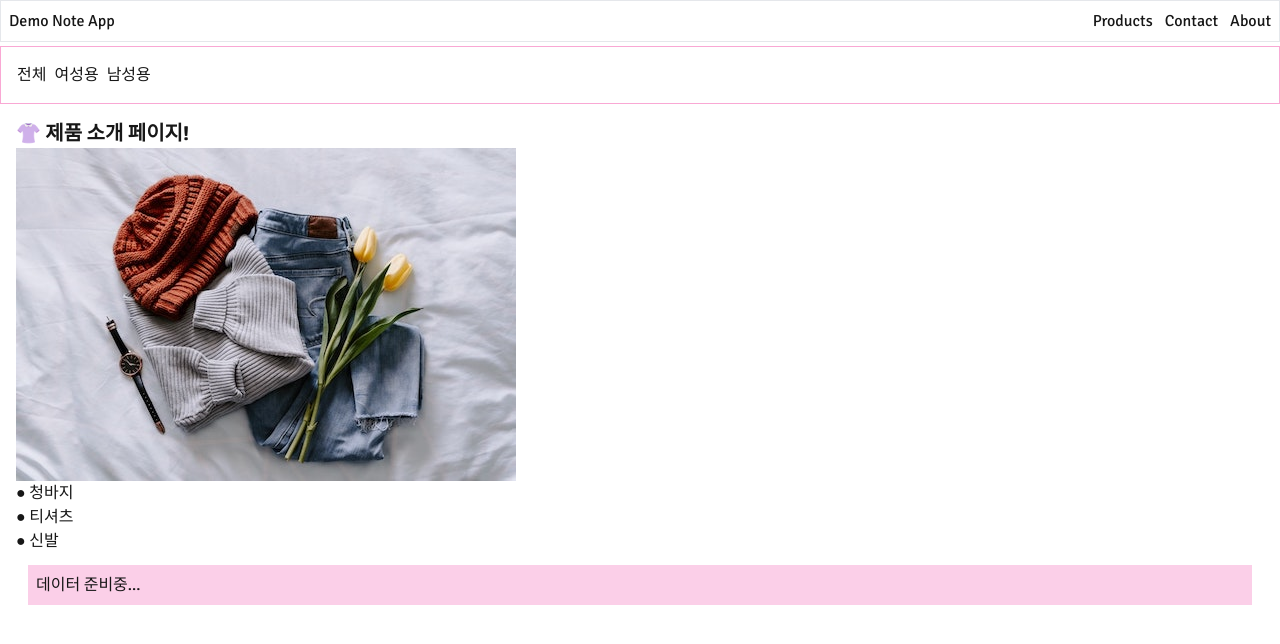
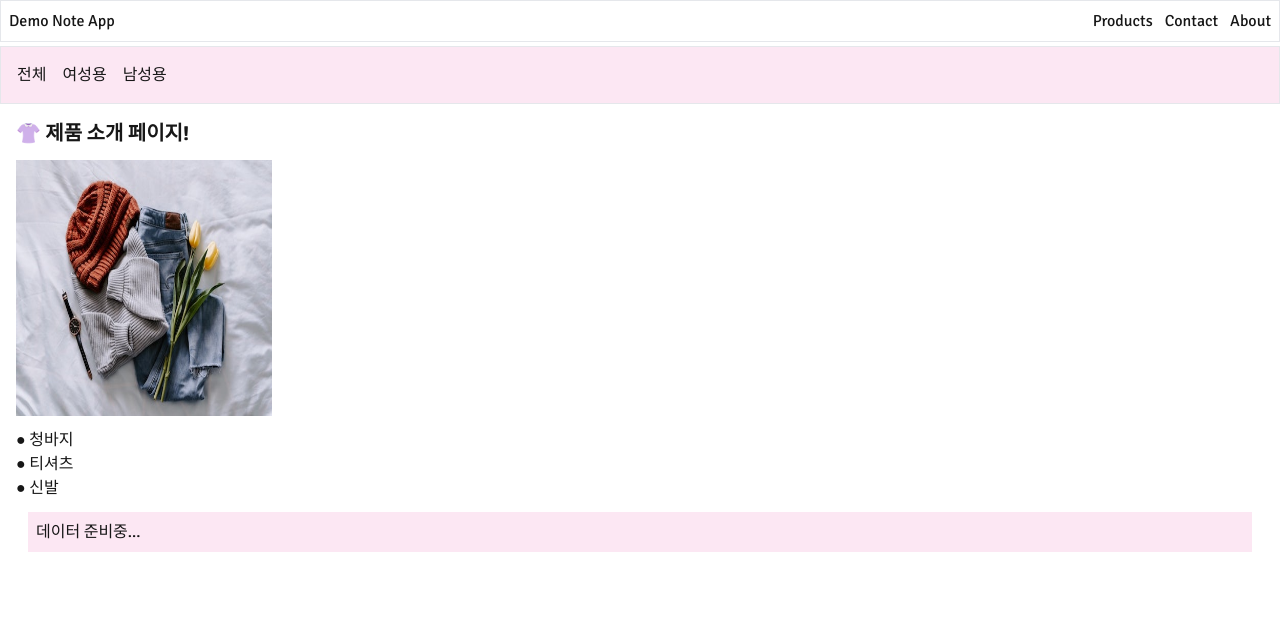
Before and after one commit to chen4023/NextJS-15, a Next.js app: page /products in a window 1280 px wide. Shown: the top 644 px of the page. Built offline with nearby package versions, Linux system fonts and the light colour scheme; no server answers.

Commit message:
동적 redirect & style 수정

```diff
--- a/src/app/products/[slug]/page.tsx
+++ b/src/app/products/[slug]/page.tsx
@@ -1,8 +1,9 @@
-import { notFound } from 'next/navigation';
+import { redirect } from 'next/navigation';
 import React from 'react';
 import { Metadata } from 'next';
 import { getProduct, getProducts } from '@/service/products';
 import Image from 'next/image';
+import GoProductsButton from '@/components/GoProductsButton';
 
 // 15 ver에서는 type 지정시 Promise로 감싸야함
 type Props = {
@@ -27,13 +28,18 @@ export default async function ProductPage({ params }: Props) {
   // ✅ 공식문서 :버전 14 및 이전 버전에서는 params동기식 prop이었습니다. 이전 버전과의 호환성을 위해 Next.js 15에서도 동기식으로 액세스할 수 있지만 이 동작은 향후 더 이상 지원되지 않습니다.
   const { slug } = await params
   const product = await getProduct(slug)
+  // 제공되는 상품 id가 아닌 경우 (동적 Redirect)
   if (!product) {
-    notFound()
+    redirect('/products')
+    // notFound()
   }
   return (
     <div>
-      {product.name} 제품 상세페이지
-      <Image src={`/images/${product.image}`} alt={product.name} width='300' height='300' />
+      <div className='flex flex-col'>
+        {product.name} 제품 상세페이지
+        <GoProductsButton />
+      </div>
+      <Image className='h-72' src={`/images/${product.image}`} alt={product.name} width='300' height='300' />
     </div>
   );
 }
--- a/src/app/products/layout.tsx
+++ b/src/app/products/layout.tsx
@@ -13,7 +13,7 @@ export default function ProductsLayout({
 }>) {
   return (
     <div>
-      <nav className="flex gap-2 p-4 border border-pink-300 mt-1 font-do_hyeon">
+      <nav className="flex gap-4 p-4 border bg-pink-100 mt-1 ">
         <Link href='/products'>전체</Link>
         <Link href="/products/woman">여성용</Link>
         <Link href="/products/man">남성용</Link>
--- a/src/app/products/page.tsx
+++ b/src/app/products/page.tsx
@@ -12,7 +12,7 @@ export default async function ProductPage() {
   return (
     <div className='font-mono'>
       <h1 className='text-xl font-bold'>👚 제품 소개 페이지!</h1>
-      <Image src={clothesImage} alt='clothes' />
+      <Image src={clothesImage} alt='clothes' className='h-64 w-64 my-3' />
       <ul>
         {products.map(({ id, name }, index) => (
           <li key={index}><Link href={`/products/${id}`}>● {name}</Link></li>
--- /dev/null
+++ b/src/components/GoProductsButton.tsx
@@ -0,0 +1,12 @@
+'use client'
+
+import { useRouter } from "next/navigation";
+
+export default function GoProductsButton() {
+  const router = useRouter()
+  return (
+    <button type="button" className='text-xs rounded-md bg-pink-100 w-24 px-1 py-1 my-3' onClick={() => router.push('/products')}>
+      제품 페이지 이동
+    </button>
+  );
+}
--- a/src/components/MeowArticle.tsx
+++ b/src/components/MeowArticle.tsx
@@ -10,6 +10,6 @@ export default function MeowArticle() {
       .then((data) => setText(data.data[0]))
   }, [])
   return (
-    <article className='m-3 p-2 bg-pink-200'>{text}</article>
+    <article className='m-3 p-2 bg-pink-100'>{text}</article>
   );
 }
```
